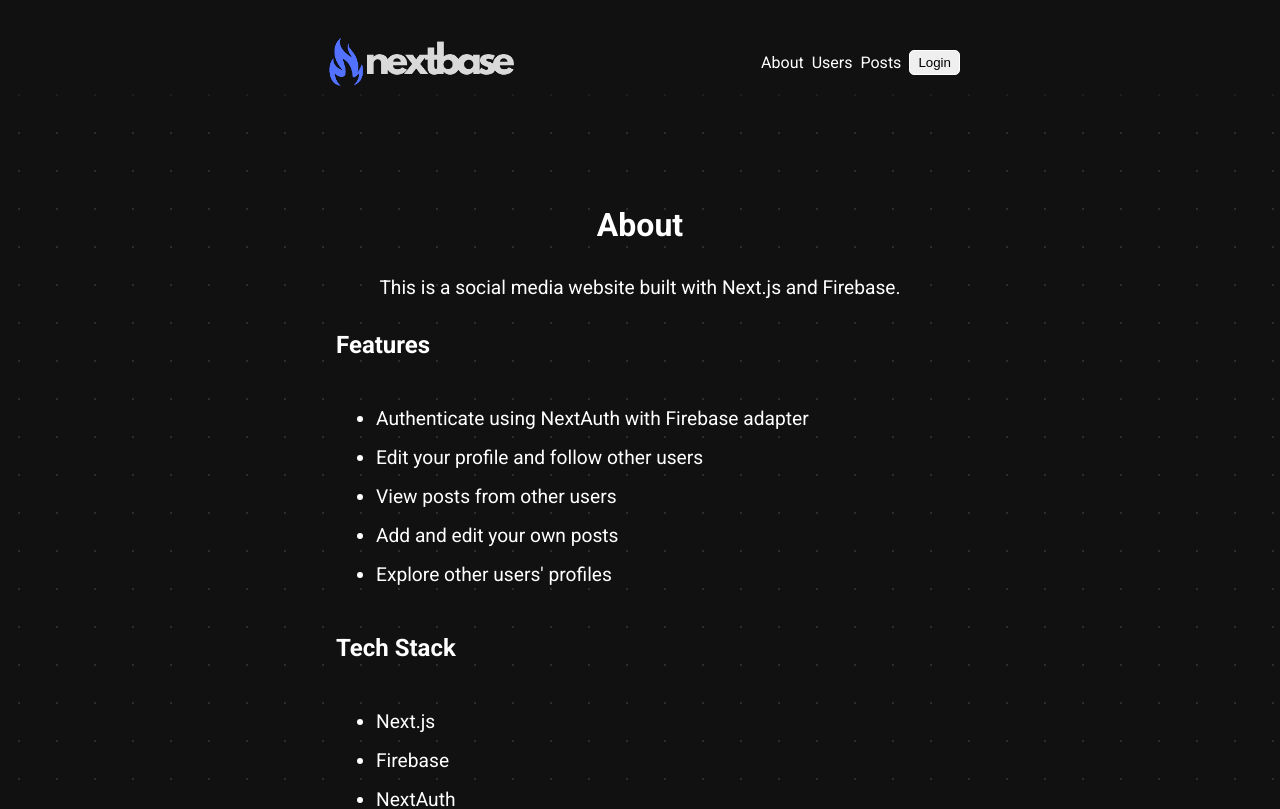
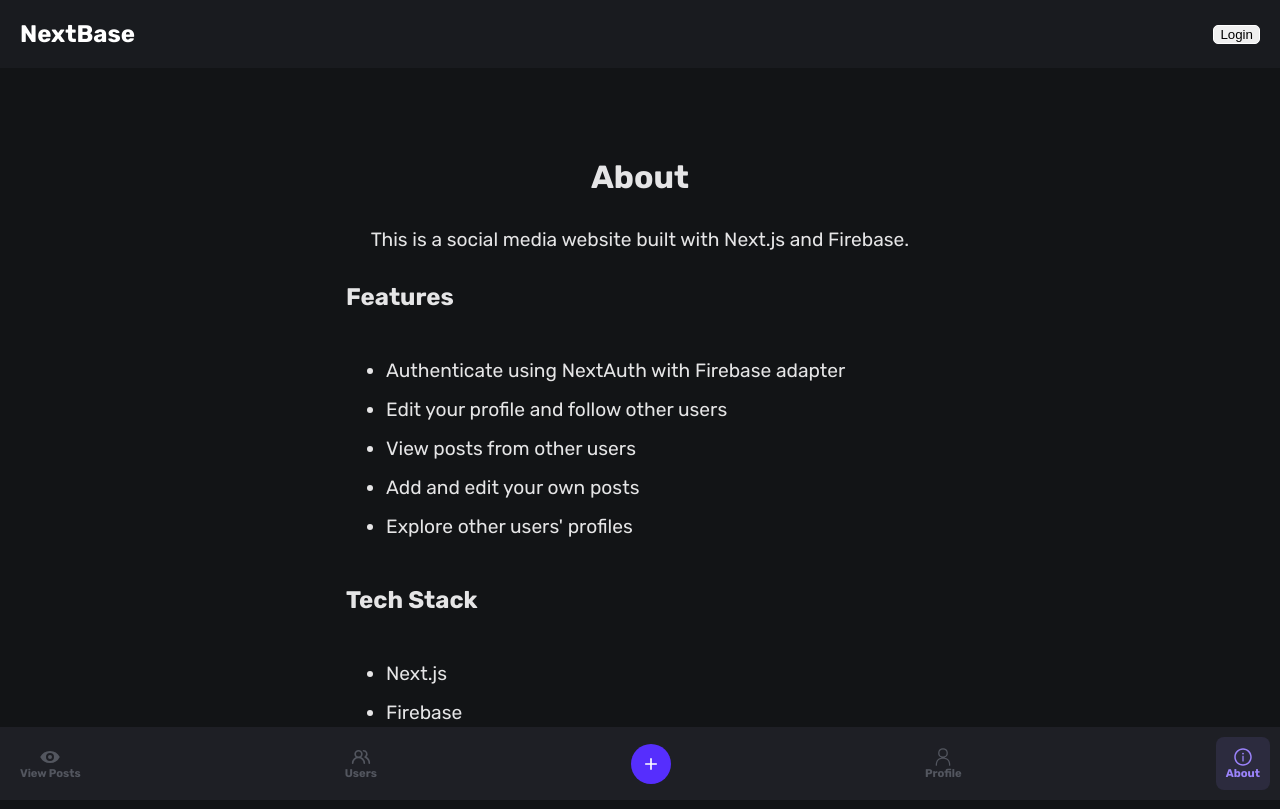
Before and after one commit to ACosmicWolf/nextbase, a Next.js app: page /about in a window 1280 px wide. Shown: the top 809 px of the page. Built offline with nearby package versions, Linux system fonts and the light colour scheme; no server answers.

Commit message:
Changed styles

```diff
--- a/app/NavMenu.module.scss
+++ b/app/NavMenu.module.scss
@@ -1,14 +1,13 @@
 .navbar {
-  width: 100%;
+  max-width: 100%;
   margin: 0 auto;
   display: block;
-  padding: 1vmin 25% 1vmin 25%;
-  background-image: linear-gradient(
-    to bottom,
-    #111111,
-    #111111,
-    rgba(0, 0, 0, 0)
-  );
+  background: #191b1f;
+
+  padding: 20px;
+
+  margin-bottom: 10px;
+
   display: flex;
   justify-content: space-between;
 
@@ -21,8 +20,11 @@
 
 .logo {
   position: relative;
-  color: white;
   transition: all 0.4s ease;
+
+  margin: 0;
+  padding: 0;
+
   & a {
     color: white;
     text-decoration: none;
@@ -37,7 +39,6 @@
   color: black;
   border: 1px solid white;
   border-radius: 5px;
-  padding: 0.5vmin 1vmin 0.5vmin 1vmin;
   transition: all 0.4s ease;
 
   &:hover {
@@ -50,7 +51,6 @@
   display: flex;
   gap: 1vmin;
   text-decoration: none;
-  padding: 1vmin;
 
   transition: all 0.4s ease;
 
@@ -58,36 +58,76 @@
     background: rgba(255, 255, 255, 0.2);
     border-radius: 5px;
   }
+}
 
-  & img {
-    width: 4vmin;
-    height: 4vmin;
+.loading {
+  display: inline-block;
+  width: 40px;
+  height: 40px;
+
+  &::after {
+    content: " ";
+    display: block;
+    width: 20px;
+    height: 20px;
     border-radius: 50%;
+    border: 2px solid #fff;
+    border-color: #fff transparent #fff transparent;
+    animation: loading 1.2s linear infinite;
   }
-
-  & p {
-    color: white;
-    font-size: 1.5vmin;
-    font-weight: bold;
+}
+@keyframes loading {
+  0% {
+    transform: rotate(0deg);
+  }
+  100% {
+    transform: rotate(360deg);
   }
 }
 
-.navlinks {
+.bottomNavbar {
+  position: fixed;
+  bottom: 0;
+  width: 100%;
   display: flex;
-  gap: 1vmin;
+  justify-content: space-between;
   align-items: center;
+  background-color: #1e1f25;
+  padding: 10px;
 
-  & li a {
-    color: white;
+  a {
+    display: flex;
+    flex-direction: column;
+    align-items: center;
+    color: #53565f;
     text-decoration: none;
-    transition: all 0.4s ease;
+    padding: 10px;
 
-    &:hover {
-      text-decoration: underline;
+    svg {
+      width: 20px;
+      height: 20px;
+    }
+
+    span {
+      font-size: 0.7rem;
+      font-weight: bold;
     }
   }
 
-  & li {
-    list-style: none;
+  .addPost {
+    display: flex;
+    justify-content: center;
+    align-items: center;
+    background-color: #562efd;
+    border-radius: 50%;
+    width: 40px;
+    height: 40px;
+    color: white;
+  }
+
+  .selected {
+    background-color: #2c2b3e;
+    color: #9b83fb;
+    border-radius: 8px;
   }
 }
--- a/app/NavMenu.tsx
+++ b/app/NavMenu.tsx
@@ -3,10 +3,9 @@
 import Link from "next/link";
 import styles from "./NavMenu.module.scss";
 import { signIn, useSession } from "next-auth/react";
-import Image from "next/image";
 import ProfileButton from "@/components/ProfileButton";
-
-import logoImage from "public/logo.png";
+import { useEffect, useState } from "react";
+import { usePathname } from "next/navigation";
 
 export default function NavMenu() {
   const { data: session, status } = useSession();
@@ -15,21 +14,11 @@ export default function NavMenu() {
     <nav className={styles.navbar}>
       <h1 className={styles.logo}>
         <Link href="/">
-          <Image src={logoImage} alt="NextBase" width={200} />
+          {/* <Image src={logoImage} alt="NextBase" width={140} /> */}
+          NextBase
         </Link>
       </h1>
       <div>
-        <ul className={styles.navlinks}>
-          <li>
-            <Link href="/about">About</Link>
-          </li>
-          <li>
-            <Link href="/users">Users</Link>
-          </li>
-          <li>
-            <Link href="/posts">Posts</Link>
-          </li>
-        </ul>
         {status !== "loading" ? (
           status === "authenticated" ? (
             <ProfileButton
@@ -48,9 +37,120 @@ export default function NavMenu() {
             </button>
           )
         ) : (
-          <p>Loading...</p>
+          <div className={styles.loading}></div>
         )}
       </div>
     </nav>
   );
 }
+
+export function BottomNavMenu() {
+  const pathname = usePathname();
+
+  return (
+    <nav className={styles.bottomNavbar}>
+      <Link
+        href="/posts"
+        className={pathname === "/posts" ? styles.selected : ""}
+      >
+        <IconView />
+        <span>View Posts</span>
+      </Link>
+      <Link
+        href="/users"
+        className={pathname === "/users" ? styles.selected : ""}
+      >
+        <IconUsers />
+        <span>Users</span>
+      </Link>
+      <Link className={styles.addPost} href="/posts/create">
+        <IconAdd />
+      </Link>
+      <Link
+        href="/profile"
+        className={pathname === "/profile" ? styles.selected : ""}
+      >
+        <IconPerson />
+        <span>Profile</span>
+      </Link>
+      <Link
+        href="/about"
+        className={pathname === "/about" ? styles.selected : ""}
+      >
+        <IconInfo />
+        <span>About</span>
+      </Link>
+    </nav>
+  );
+}
+
+function IconPerson(props: React.SVGProps<SVGSVGElement>) {
+  return (
+    <svg fill="none" viewBox="0 0 15 15" height="1em" width="1em" {...props}>
+      <path
+        fill="currentColor"
+        fillRule="evenodd"
+        d="M7.5.875a3.625 3.625 0 00-1.006 7.109c-1.194.145-2.218.567-2.99 1.328-.982.967-1.479 2.408-1.479 4.288a.475.475 0 10.95 0c0-1.72.453-2.88 1.196-3.612.744-.733 1.856-1.113 3.329-1.113s2.585.38 3.33 1.113c.742.733 1.195 1.892 1.195 3.612a.475.475 0 10.95 0c0-1.88-.497-3.32-1.48-4.288-.77-.76-1.795-1.183-2.989-1.328A3.627 3.627 0 007.5.875zM4.825 4.5a2.675 2.675 0 115.35 0 2.675 2.675 0 01-5.35 0z"
+        clipRule="evenodd"
+      />
+    </svg>
+  );
+}
+
+function IconUsers(props: React.SVGProps<SVGSVGElement>) {
+  return (
+    <svg
+      viewBox="0 0 24 24"
+      fill="currentColor"
+      height="1em"
+      width="1em"
+      {...props}
+    >
+      <path d="M12.3 12.22A4.92 4.92 0 0014 8.5a5 5 0 00-10 0 4.92 4.92 0 001.7 3.72A8 8 0 001 19.5a1 1 0 002 0 6 6 0 0112 0 1 1 0 002 0 8 8 0 00-4.7-7.28zM9 11.5a3 3 0 113-3 3 3 0 01-3 3zm9.74.32A5 5 0 0015 3.5a1 1 0 000 2 3 3 0 013 3 3 3 0 01-1.5 2.59 1 1 0 00-.5.84 1 1 0 00.45.86l.39.26.13.07a7 7 0 014 6.38 1 1 0 002 0 9 9 0 00-4.23-7.68z" />
+    </svg>
+  );
+}
+
+function IconView(props: React.SVGProps<SVGSVGElement>) {
+  return (
+    <svg
+      viewBox="0 0 20 20"
+      fill="currentColor"
+      height="1em"
+      width="1em"
+      {...props}
+    >
+      <path d="M.2 10a11 11 0 0119.6 0A11 11 0 01.2 10zm9.8 4a4 4 0 100-8 4 4 0 000 8zm0-2a2 2 0 110-4 2 2 0 010 4z" />
+    </svg>
+  );
+}
+
+function IconAdd(props: React.SVGProps<SVGSVGElement>) {
+  return (
+    <svg
+      viewBox="0 0 24 24"
+      fill="currentColor"
+      height="1em"
+      width="1em"
+      {...props}
+    >
+      <path fill="none" d="M0 0h24v24H0z" />
+      <path d="M11 11V5h2v6h6v2h-6v6h-2v-6H5v-2z" />
+    </svg>
+  );
+}
+
+function IconInfo(props: React.SVGProps<SVGSVGElement>) {
+  return (
+    <svg
+      viewBox="0 0 1024 1024"
+      fill="currentColor"
+      height="1em"
+      width="1em"
+      {...props}
+    >
+      <path d="M512 64C264.6 64 64 264.6 64 512s200.6 448 448 448 448-200.6 448-448S759.4 64 512 64zm0 820c-205.4 0-372-166.6-372-372s166.6-372 372-372 372 166.6 372 372-166.6 372-372 372z" />
+      <path d="M464 336a48 48 0 1096 0 48 48 0 10-96 0zm72 112h-48c-4.4 0-8 3.6-8 8v272c0 4.4 3.6 8 8 8h48c4.4 0 8-3.6 8-8V456c0-4.4-3.6-8-8-8z" />
+    </svg>
+  );
+}
--- a/app/globals.scss
+++ b/app/globals.scss
@@ -5,13 +5,11 @@
 body {
   margin: 0;
   padding: 0;
-  background: #111111;
-  color: white;
+  background: #121416;
+  color: #e5e5e6;
+  font-family: "rubik", sans-serif;
 
-  background-image: radial-gradient(
-    circle at center,
-    rgba(255, 255, 255, 0.2) 0.5px,
-    #111111 1px
-  );
-  background-size: 38px 38px;
+  .children {
+    padding: 0 20px 0 20px;
+  }
 }
--- a/app/layout.tsx
+++ b/app/layout.tsx
@@ -1,15 +1,14 @@
 import "./globals.scss";
 
-import NavMenu from "./NavMenu";
+import NavMenu, { BottomNavMenu } from "./NavMenu";
 import { Metadata } from "next";
 import AuthProvider from "./AuthProvider";
 
-import { Roboto } from "next/font/google";
+import { Rubik } from "next/font/google";
 
-const roboto = Roboto({
-  weight: ["100", "300", "400", "500", "700", "900"],
-  subsets: ["latin"],
-  display: "swap",
+const rubik = Rubik({
+  subsets: ["latin-ext"],
+  weight: ["300", "400", "500", "700"],
 });
 
 export const metadata: Metadata = {
@@ -24,11 +23,12 @@ export default function RootLayout({
   children: React.ReactNode;
 }) {
   return (
-    <html lang="en" className={roboto.className}>
+    <html lang="en" className={rubik.className}>
       <body>
         <AuthProvider>
           <NavMenu />
-          {children}
+          <div className="children">{children}</div>
+          <BottomNavMenu />
         </AuthProvider>
       </body>
     </html>
--- a/app/page.module.scss
+++ b/app/page.module.scss
@@ -1,24 +1,3 @@
-.title {
-  text-align: center;
-  font-size: 2rem;
-  font-weight: 700;
-  margin: 1rem;
-
-  margin-top: 5rem;
-
-  & a {
-    color: #003092;
-    text-decoration: none;
-
-    &:hover {
-      text-decoration: underline;
-    }
-  }
+.posts_title {
+  font-weight: 500;
 }
-
-.description {
-  text-align: center;
-  font-size: 1.2rem;
-  font-weight: 400;
-  margin: 1rem;
-}
--- a/components/ProfileButton/ProfileButton.module.scss
+++ b/components/ProfileButton/ProfileButton.module.scss
@@ -3,13 +3,15 @@
   gap: 1vmin;
   justify-content: center;
   align-items: center;
-  background: inherit;
   border-radius: 5px;
-  padding: 10px;
   transition: all 0.4s ease;
 
   // prevents the button from shrinking or expanding when hovered
   border: 1px solid transparent;
+
+  padding: 4px;
+  background: #2b2e2e;
+  border-radius: 50%;
 
   &:hover {
     border: 1px solid #242424;
@@ -18,14 +20,14 @@
 
   & p {
     color: white;
-    font-size: 1.5vmin;
+    font-size: 0.8rem;
     font-weight: bold;
   }
 }
 
 .profileImage {
-  width: 4vmin;
-  height: 4vmin;
+  width: 30px;
+  height: 30px;
   border-radius: 50%;
 }
 
--- a/components/ProfileButton/index.tsx
+++ b/components/ProfileButton/index.tsx
@@ -39,7 +39,6 @@ export default function ProfileButton({ name, email, image }: Props) {
         alt={name}
         className={styles.profileImage}
       />
-      <p>{name}</p>
 
       {open && (
         <div className={styles.dropdown}>
```
Also changed, not shown: app/page.tsx (+3 -7 lines), app/posts/PostsPage.module.scss (+1 -8 lines), app/users/Users.module.scss (+14 -10 lines), public/placeholder.webp (added).
